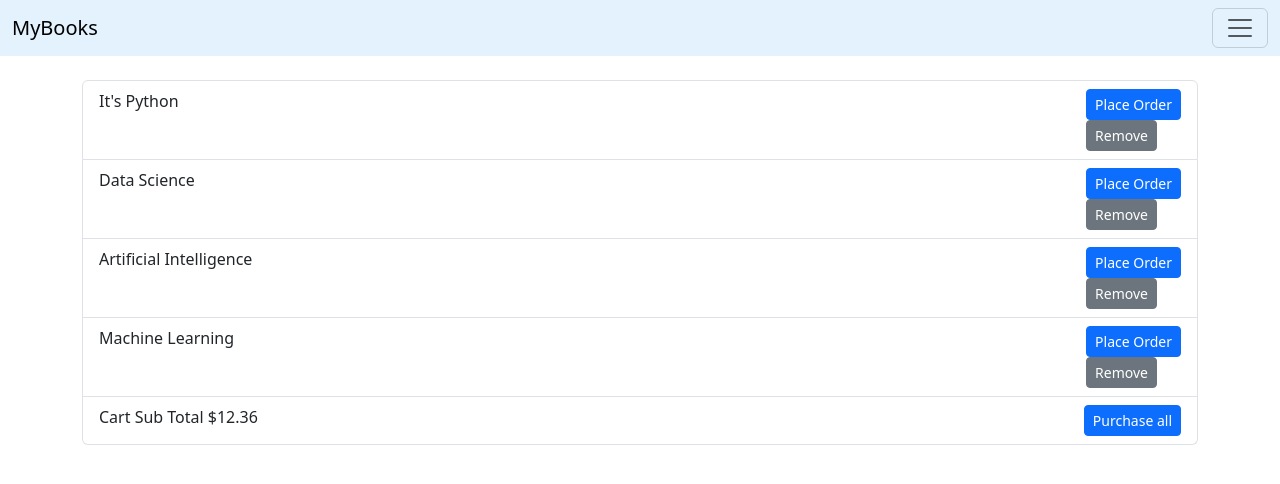
After one commit to bhaktibhatt/eBookStore.Py, a Django app: page /store/cart/ in a window 1280 px wide. The commit adds this page. Shown: the top 484 px of the page. Run offline with Django 4.2, Linux system fonts and the light colour scheme; data comes from the database, SQL or seed files in the repository; both versions use the stored data as it was after the commit.

Commit message:
add to cart functionality added

```diff
--- a/eBookStore/Store/models.py
+++ b/eBookStore/Store/models.py
@@ -8,3 +8,7 @@ class Ebook(models.Model):
 
     def __str__(self):
         return self.title
+
+class CartItems(models.Model):
+    title = models.CharField(max_length=50, null=True)
+    price = models.FloatField(null=True)
--- /dev/null
+++ b/eBookStore/Store/templates/Store/cart.html
@@ -0,0 +1,20 @@
+<!DOCTYPE html>
+{% extends 'base.html' %}
+
+{% block content %}
+<ul class="list-group">
+  {% for item in cart_items %}
+    <li class="list-group-item">{{ item.title }}
+      <div class="float-end">
+        <button class="btn btn-sm btn-primary" type="submit">Place Order</button>
+        <form action="del_cart_item" method="post"></form>
+        <button type="submit" class="btn btn-sm btn-secondary">Remove</button>
+      </div>
+    </li>
+  {% endfor %}
+  <li class="d-flex justify-content-between list-group-item">Cart Sub Total ${{ cart_total }}
+    <button class="btn btn-sm btn-primary" type="submit">Purchase all</button>
+
+  </li>
+  </ul>
+{% endblock %}
--- a/eBookStore/Store/templates/Store/index.html
+++ b/eBookStore/Store/templates/Store/index.html
@@ -9,7 +9,9 @@
             <div class="card-body">
                 <h5 class="card-title">{{ E.title }}</h5>
                 <p class="card-text">${{ E.price }}</p>
-                <a href="#" class="btn btn-primary">Add to Cart</a>
+                <form class="form" action="cart_add_item/ " method="post">
+                    <button class="btn btn-primary" type="submit" name="book_id" value="{{ E.id }}">Add to Cart</button>
+                </form>
             </div>
         </div>
         {% endfor %}
--- a/eBookStore/Store/templates/base.html
+++ b/eBookStore/Store/templates/base.html
@@ -17,13 +17,17 @@
           <div class="collapse navbar-collapse" id="navbarSupportedContent">
             <ul class="navbar-nav me-auto mb-2 mb-lg-0">
               <li class="nav-item">
-                <a class="nav-link active" aria-current="page" href="store/">Store</a>
+                <a class="nav-link active" aria-current="page" href="/store">Store</a>
+              </li>
+              <li class="nav-item">
+                <a class="nav-link active" aria-current="page" href="http://127.0.0.1:8000/store/cart/">Cart</a>
               </li>
             </ul>
           </div>
         </div>
       </nav>
-
-    {% block content %}{% endblock %}
+<div class="container mt-4">
+  {% block content %}{% endblock %}
+</div>
 </body>
 </html>
--- a/eBookStore/Store/urls.py
+++ b/eBookStore/Store/urls.py
@@ -1,6 +1,8 @@
 from django.urls import path
-from .views import store_view
+from . import views
 
 urlpatterns = [
-    path('',store_view)
+    path('',views.store_view),
+    path('cart/',views.cart_view),
+    path('cart_add_item/', views.add_cart_items)
 ]
--- a/eBookStore/Store/views.py
+++ b/eBookStore/Store/views.py
@@ -1,7 +1,27 @@
-from django.shortcuts import render
-from .models import Ebook
+from django.shortcuts import render, HttpResponseRedirect
+from .models import CartItems, Ebook
+from django.views.decorators.csrf import csrf_exempt
 
 # Create your views here.
 def store_view(request):
     ebooks = {'eBooks' : Ebook.objects.all()}
     return render(request,'Store\index.html',ebooks)
+
+def cart_view(request):
+    CART_ITEMS = CartItems.objects.all()
+    cart_total = 0
+    for item in CART_ITEMS:
+        cart_total += item.price
+    return render(request, 'Store\cart.html', {
+        'cart_items' : CART_ITEMS,
+        'cart_total' : cart_total
+        })
+
+
+@csrf_exempt
+def add_cart_items(request):
+    book_id = request.POST['book_id']
+    title = Ebook.objects.get(pk=book_id).title
+    price = Ebook.objects.get(pk=book_id).price
+    item = CartItems.objects.create(title = title, price = price)
+    return HttpResponseRedirect('/store')
```
Also changed, not shown: eBookStore/Store/migrations/0004_cartitems.py (added), eBookStore/db.sqlite3.
